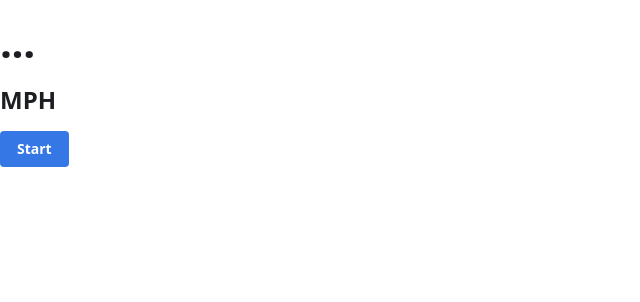
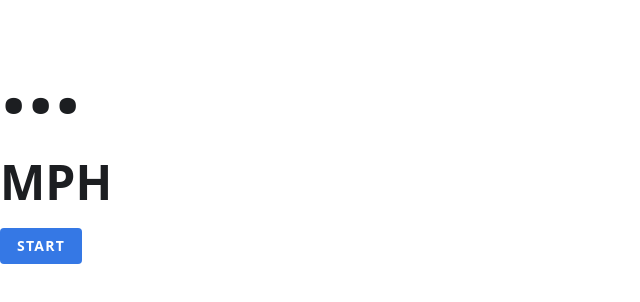
Before and after one commit to jasonniebauer/SpeedView, a plain HTML site: page index.html in a window 1280 px wide. Shown: the whole page, without its empty margins (0-640 px from the left). Drawn offline with nearby package versions, Linux system fonts and the light colour scheme.

Commit message:
update styles

```diff
--- a/index.html
+++ b/index.html
@@ -21,6 +21,24 @@
     <!-- <script src="https://cdn.jsdelivr.net/npm/vue@2/dist/vue.js"></script> -->
     <!-- production version, optimized for size and speed -->
     <script src="https://cdn.jsdelivr.net/npm/vue@2"></script>
+    <style>
+      body {
+        font-family: system-ui, sans-serif;
+        line-height: 1.625;
+        font-size: 18px;
+      }
+      h1 {
+        font-size: 6rem;
+      }
+      h3 {
+        font-size: 3rem;
+      }
+      button {
+        font-size: 0.875rem;
+        text-transform: uppercase;
+        letter-spacing: 0.0892857143em;
+      }
+    </style>
   </head>
   <body>
     <div id="app">
```
